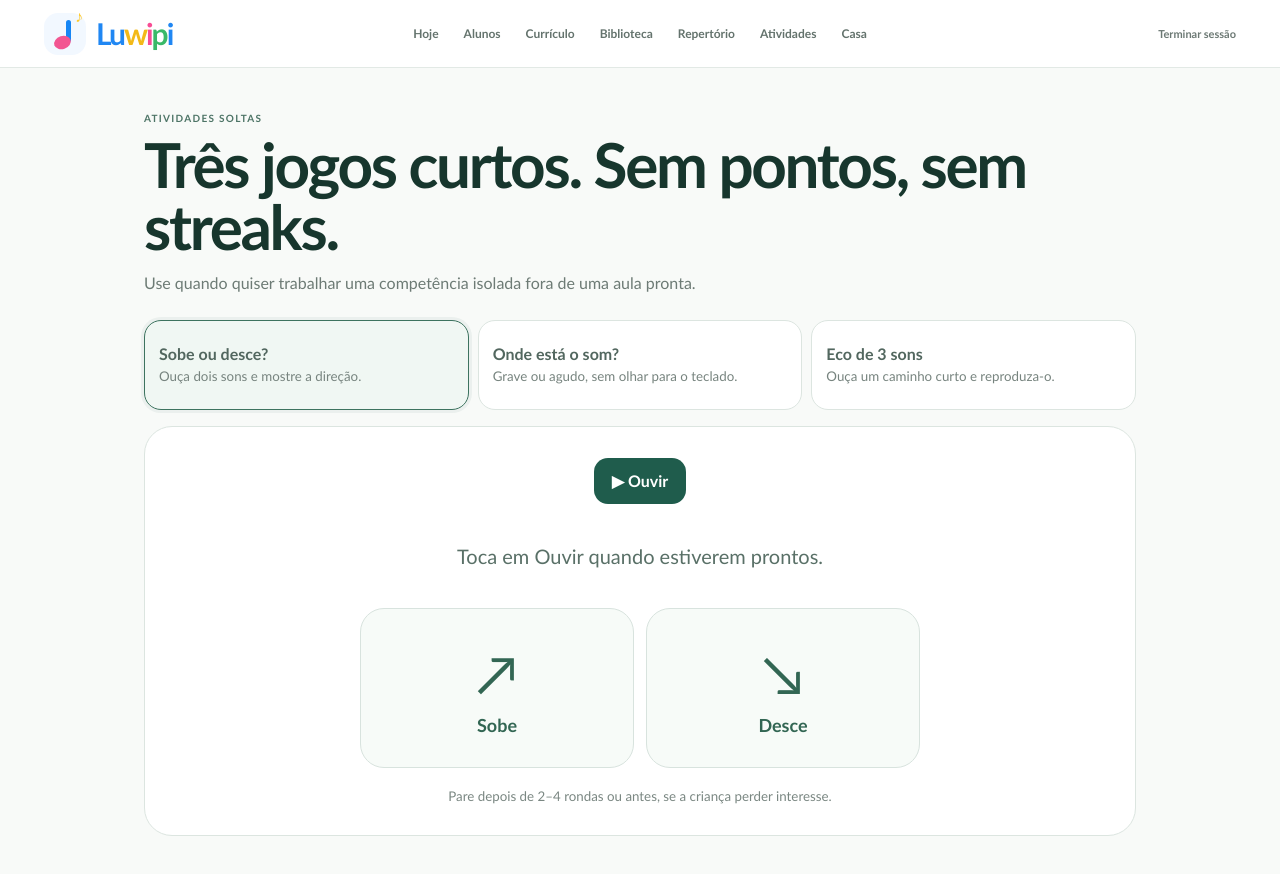
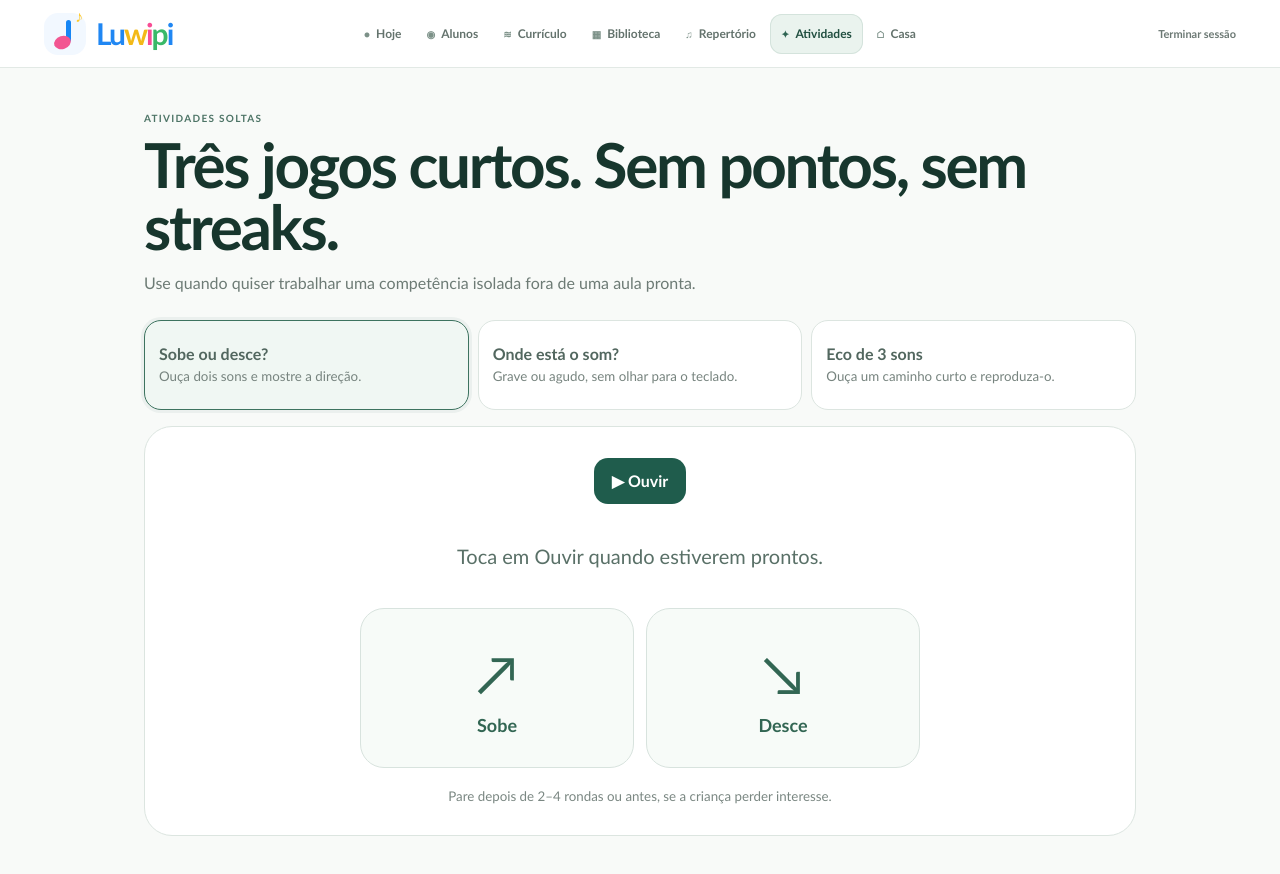
Before and after one commit to yuranicango-sketch/Luwipi, a Next.js app: page /jogos in a window 1280 px wide. Shown: the top 874 px of the page. Built offline with nearby package versions, Linux system fonts and the light colour scheme; no server answers.

Commit message:
Use canonical adaptive navigation in product shell

```diff
--- a/components/product-shell.tsx
+++ b/components/product-shell.tsx
@@ -4,17 +4,16 @@ import { Logo } from "@/components/logo";
 import { OfflineAccessBootstrap } from "@/components/offline-access-bootstrap";
 import { BackupReminder } from "@/components/backup-reminder";
 import { SignOutControl } from "@/components/sign-out-control";
+import { ProductNav } from "@/components/product-nav";
 import styles from "./product-shell.module.css";
 
 export function ProductShell({ children, backHref, backLabel = "Voltar" }: { children: ReactNode; backHref?: string; backLabel?: string }) {
   return <main className={styles.shell}>
     <OfflineAccessBootstrap/><header className={styles.header}><div className={styles.headerInner}><Logo compact />
-      <nav className={styles.nav} aria-label="Área do professor">
-        <Link href="/dashboard">Hoje</Link><Link href="/alunos">Alunos</Link><Link href="/curriculo">Currículo</Link><Link href="/biblioteca">Biblioteca</Link><Link href="/repertorio">Repertório</Link><Link href="/jogos">Atividades</Link><Link href="/casa">Casa</Link>
-      </nav>
+      <ProductNav/>
       {backHref
         ? <Link className={styles.back} href={backHref}>← {backLabel}</Link>
         : <div className={styles.signout}><SignOutControl/></div>}
-    </div></header><BackupReminder/>{children}
+    </div></header><BackupReminder/>{children}<ProductNav mobile/>
   </main>;
 }
```
